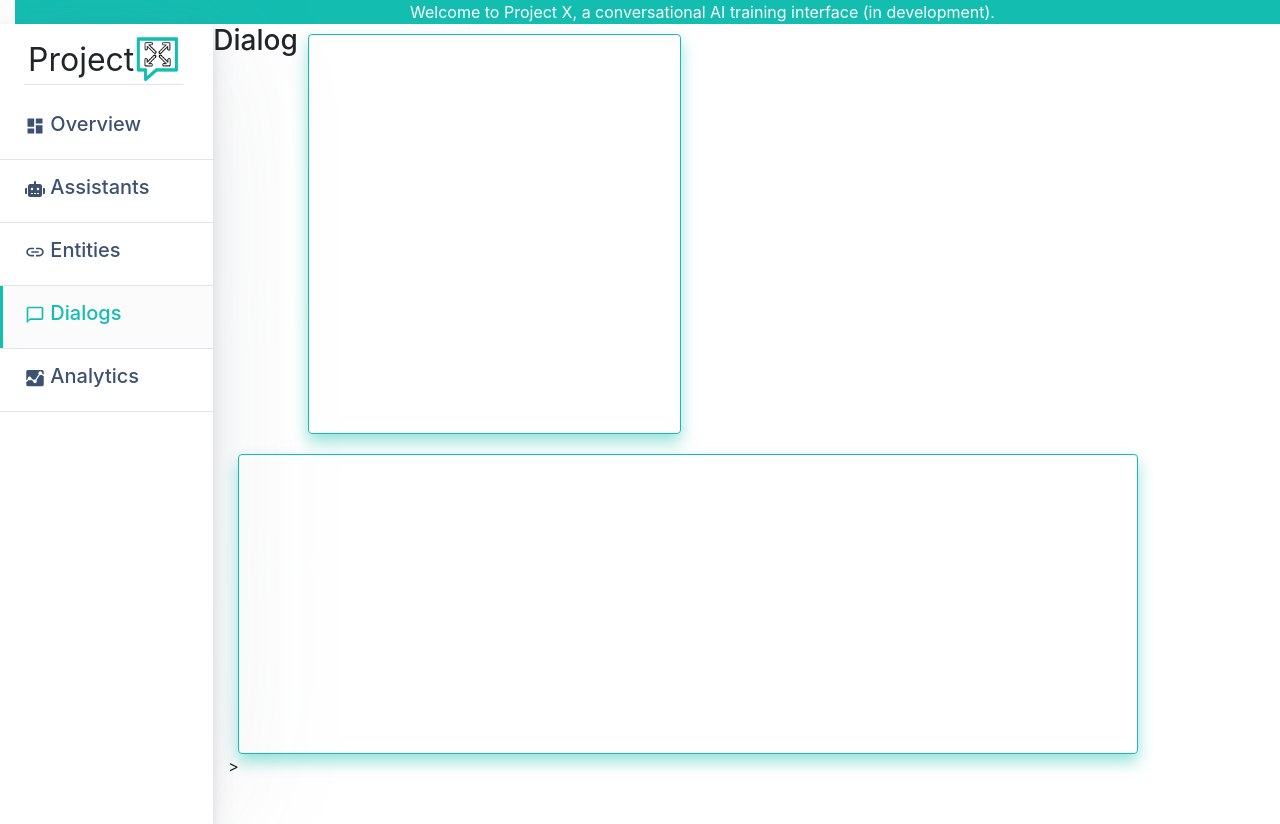
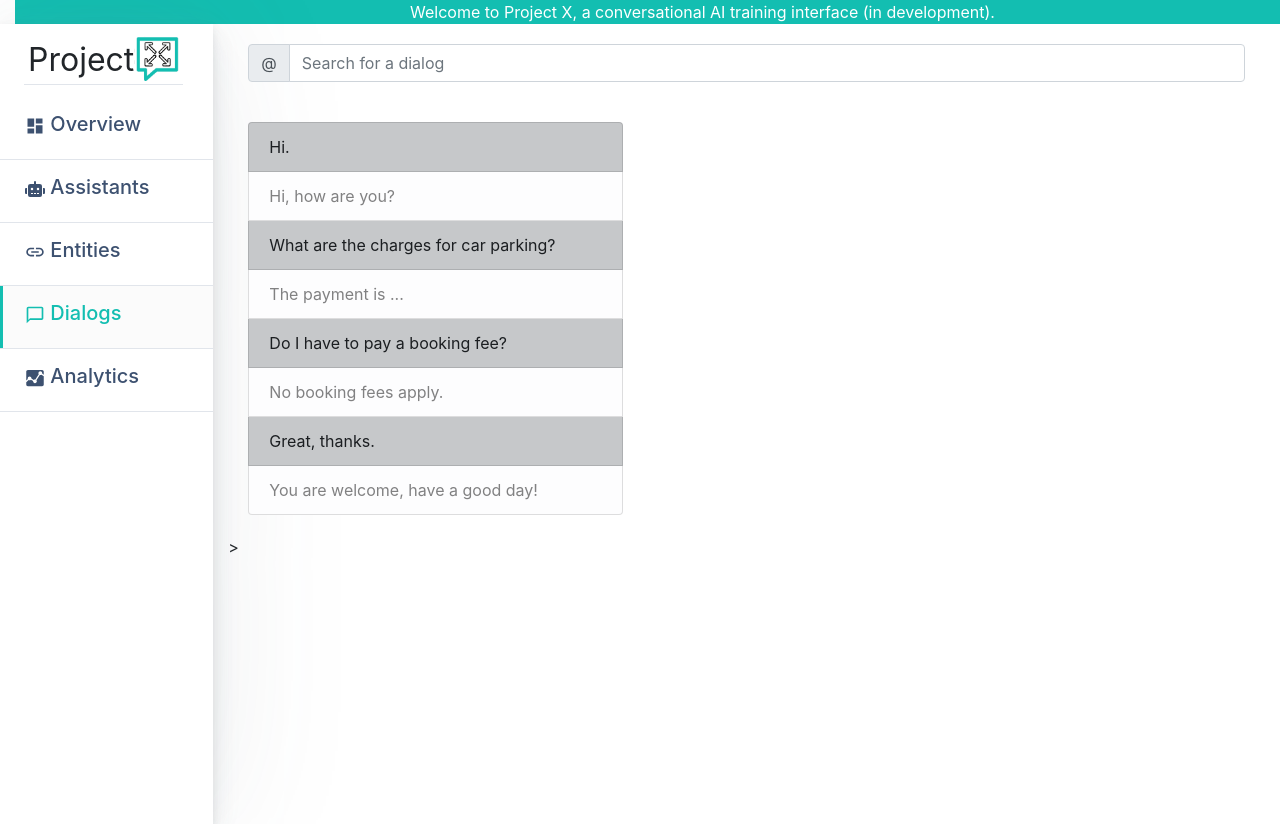
Before and after one commit to PetitSamuel/Project-X-Conversational-AI-Interface, a React (Create React App) app in the folder training-interface/: page /dialogs in a window 1280 px wide. Shown: the top 824 px of the page. Built offline with nearby package versions, Linux system fonts and the light colour scheme; no server answers.

Commit message:
Add dialog page

```diff
--- a/training-interface/src/components/Dialog/Dialog.js
+++ b/training-interface/src/components/Dialog/Dialog.js
@@ -1,38 +1,71 @@
 import React, { Component } from 'react';
 import Row from 'react-bootstrap/Row';
+import Col from 'react-bootstrap/Col';
+import ListGroup from 'react-bootstrap/ListGroup'
 import '../../App.css';
-
+import Container from 'react-bootstrap/Container'
+import Jumbotron from 'react-bootstrap/Jumbotron'
+import Form from 'react-bootstrap/Form'
+import InputGroup from 'react-bootstrap/InputGroup'
+import FormControl from 'react-bootstrap/FormControl'
 
 class Dialog extends Component {
 
-  render () {
-
-    return (
-    <div>
-    <Row>
-
-        <div className ="tile1">
-            <h3 style ={{paddingBottom: "6px"}}>Dialog</h3>
-          <div className = "stat-box">
 
 
-          </div>
-        </div>
+
+  render () {
+    return (
+      <div>
+
+      <InputGroup style = {{padding:"20px"}}>
+        <InputGroup.Prepend>
+          <InputGroup.Text id="btnGroupAddon">@</InputGroup.Text>
+        </InputGroup.Prepend>
+          <FormControl
+            type="text"
+            placeholder="Search for a dialog"
+            aria-label="Input group example"
+            aria-describedby="btnGroupAddon"
+          />
+      </InputGroup>
+
+        <Row>
+        <Col lg={5}>
+
+          <ListGroup as="ul" style = {{padding:"20px"}}>
+            <ListGroup.Item action variant="dark">
+              Hi.
+            </ListGroup.Item>
+            <ListGroup.Item action variant="light">
+              Hi, how are you?
+            </ListGroup.Item>
+            <ListGroup.Item action variant="dark">
+              What are the charges for car parking?
+            </ListGroup.Item>
+            <ListGroup.Item action variant="light">
+              The payment is ...
+            </ListGroup.Item>
+            <ListGroup.Item action variant="dark">
+              Do I have to pay a booking fee?
+            </ListGroup.Item>
+            <ListGroup.Item action variant="light">
+              No booking fees apply.
+            </ListGroup.Item>
+            <ListGroup.Item action variant="dark">
+              Great, thanks.
+            </ListGroup.Item>
+            <ListGroup.Item action variant="light">
+              You are welcome, have a good day!
+            </ListGroup.Item>
+          </ListGroup>
+
+        </Col>
 
 
-        <div className = "tile2">
 
-        </div>
+        </Row>
 
-      </Row>
-
-      <Row>
-
-      <div className = "tile3">
-
-      </div>
-
-      </Row>
       </div>
     )
   }
```
